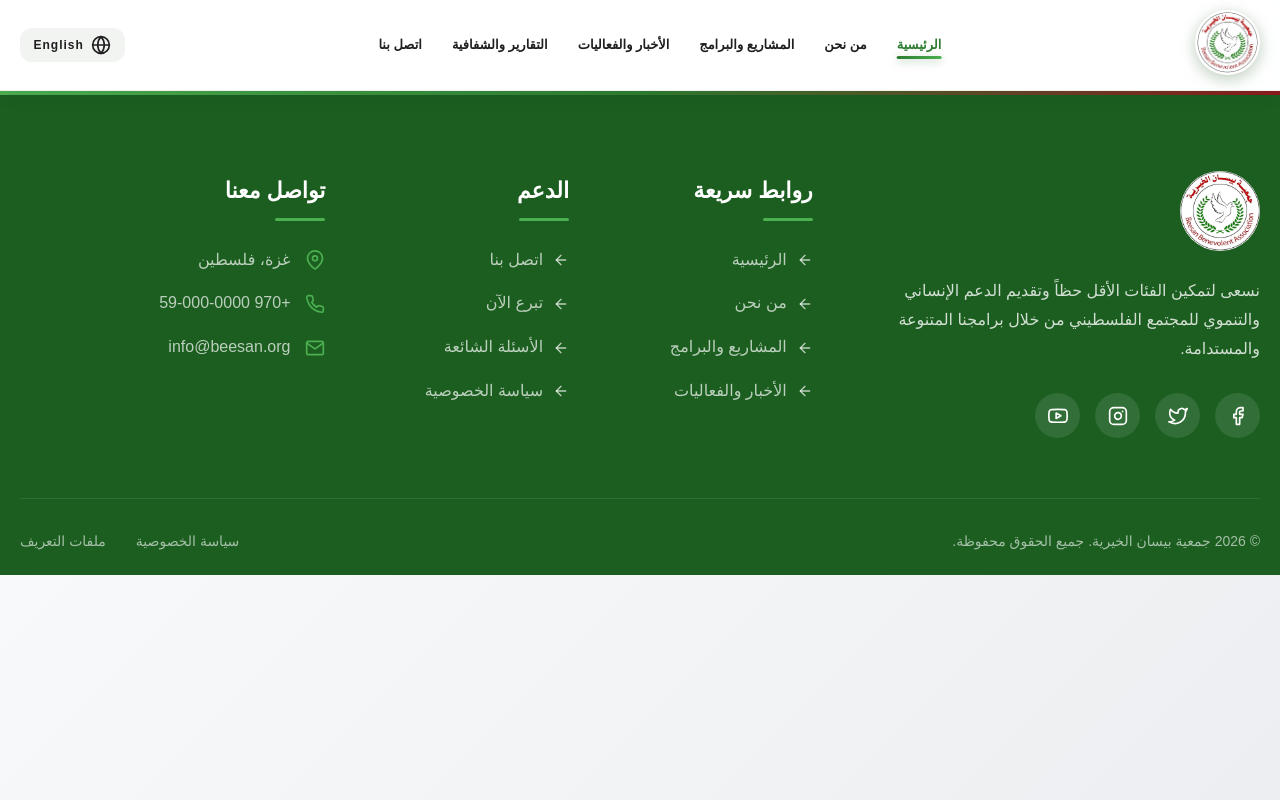
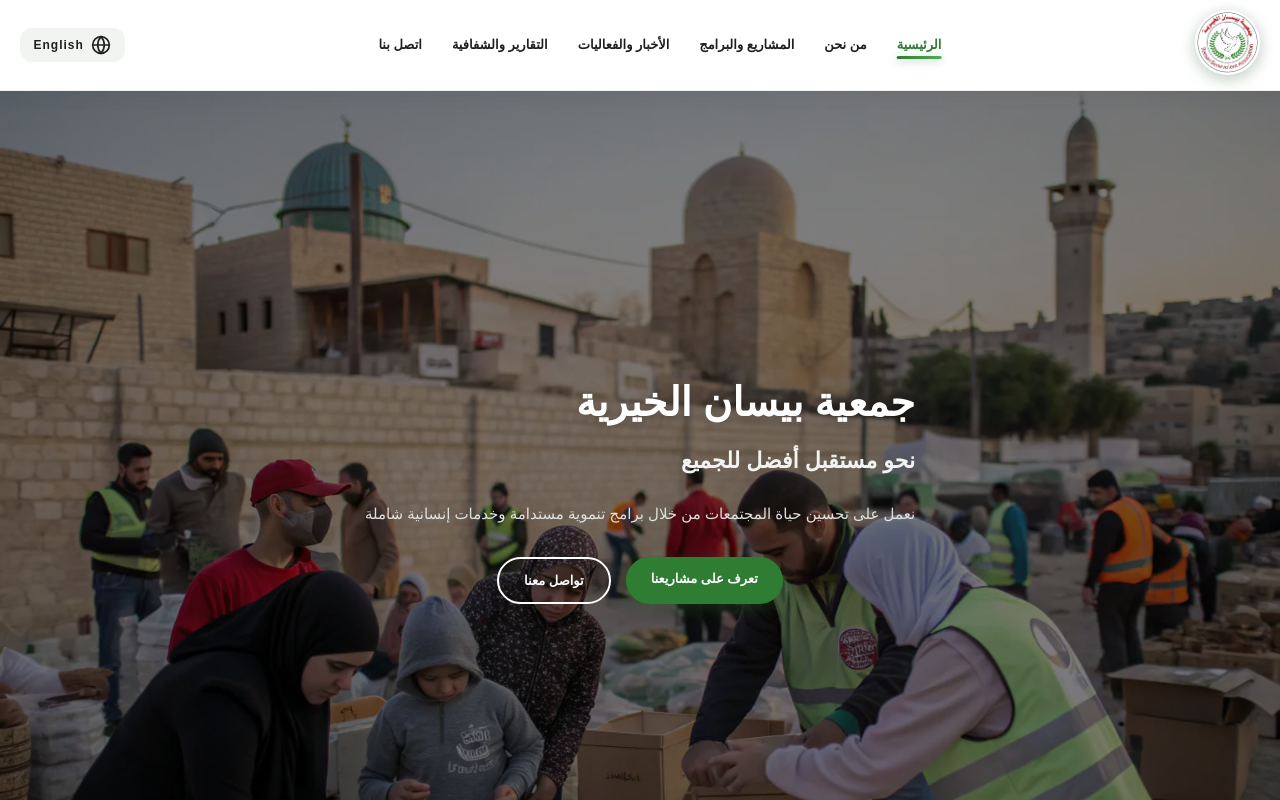
Before and after one commit to alfa155518/bessan, a React (Vite) app: page / in a window 1280 px wide. Shown: the top 800 px of the page. Built offline with nearby package versions, Linux system fonts and the light colour scheme; a web font is replaced by a local one.

Commit message:
add: github pages package

```diff
--- a/src/App.tsx
+++ b/src/App.tsx
@@ -1,4 +1,4 @@
-import { Route, Routes } from "react-router"
+import { Route, Routes } from "react-router-dom"
 import ScrollToTopButton from "./components/ui/ScrollToTopButton"
 import Footer from "./layout/client/Footer"
 import Header from "./layout/client/Header"
@@ -17,7 +17,7 @@
     <>
       <Header />
       <Routes>
-        <Route path="/bessan-frontend/" element={<Home />} />
+        <Route path="/" element={<Home />} />
         <Route path="/about" element={<About />} />
         <Route path="/contact" element={<Contact />} />
         <Route path="/news" element={<NewsAndEvents />} />
--- a/src/main.tsx
+++ b/src/main.tsx
@@ -3,7 +3,7 @@
 import { createRoot } from "react-dom/client";
 import "./index.css";
 import App from "./App.tsx";
-import { BrowserRouter as Router } from "react-router";
+import { BrowserRouter as Router } from "react-router-dom";
 import { QueryClient, QueryClientProvider } from "@tanstack/react-query";
 import { ReactQueryDevtools } from "@tanstack/react-query-devtools";
 import { Toaster } from "react-hot-toast";
```
